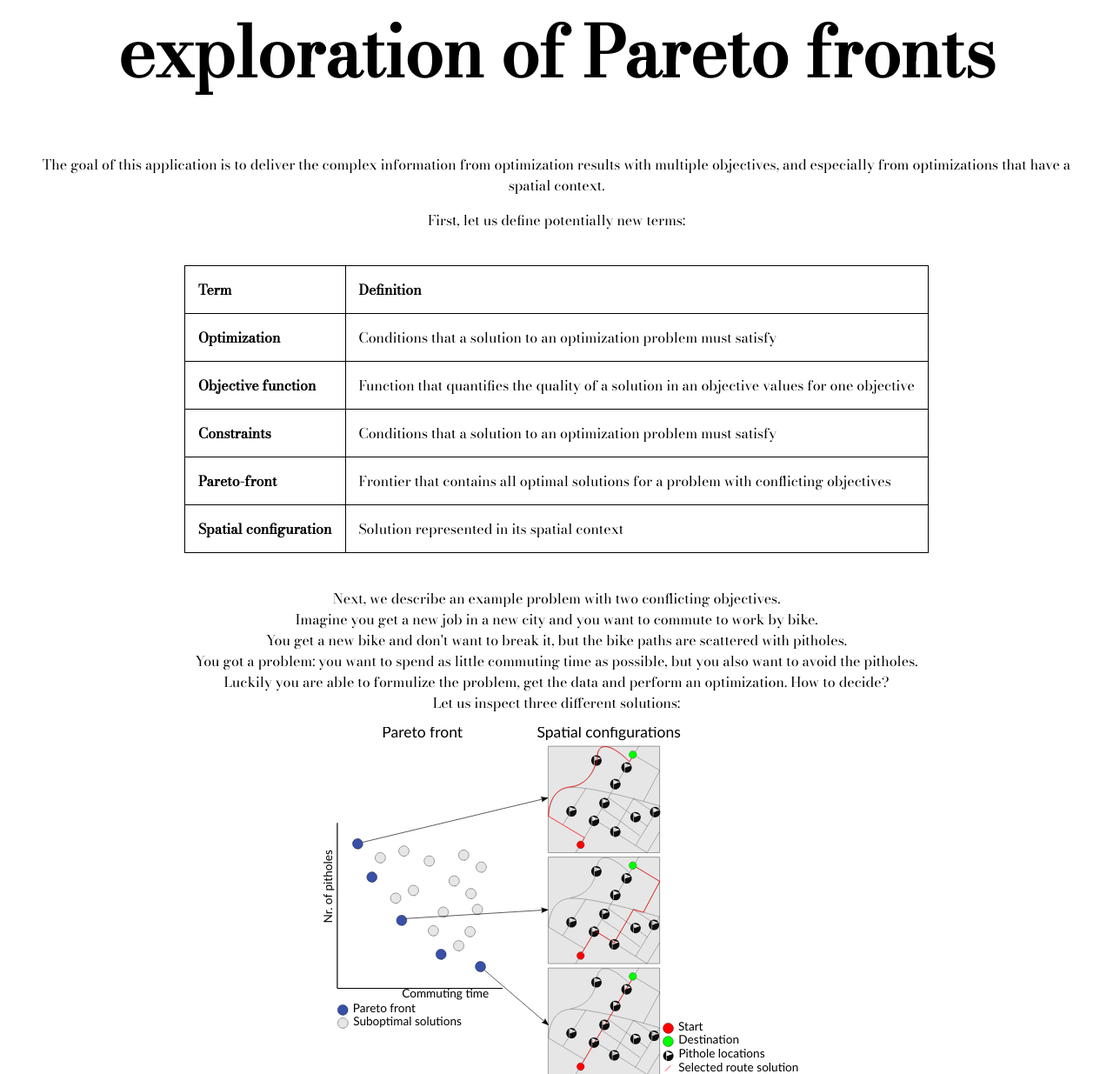
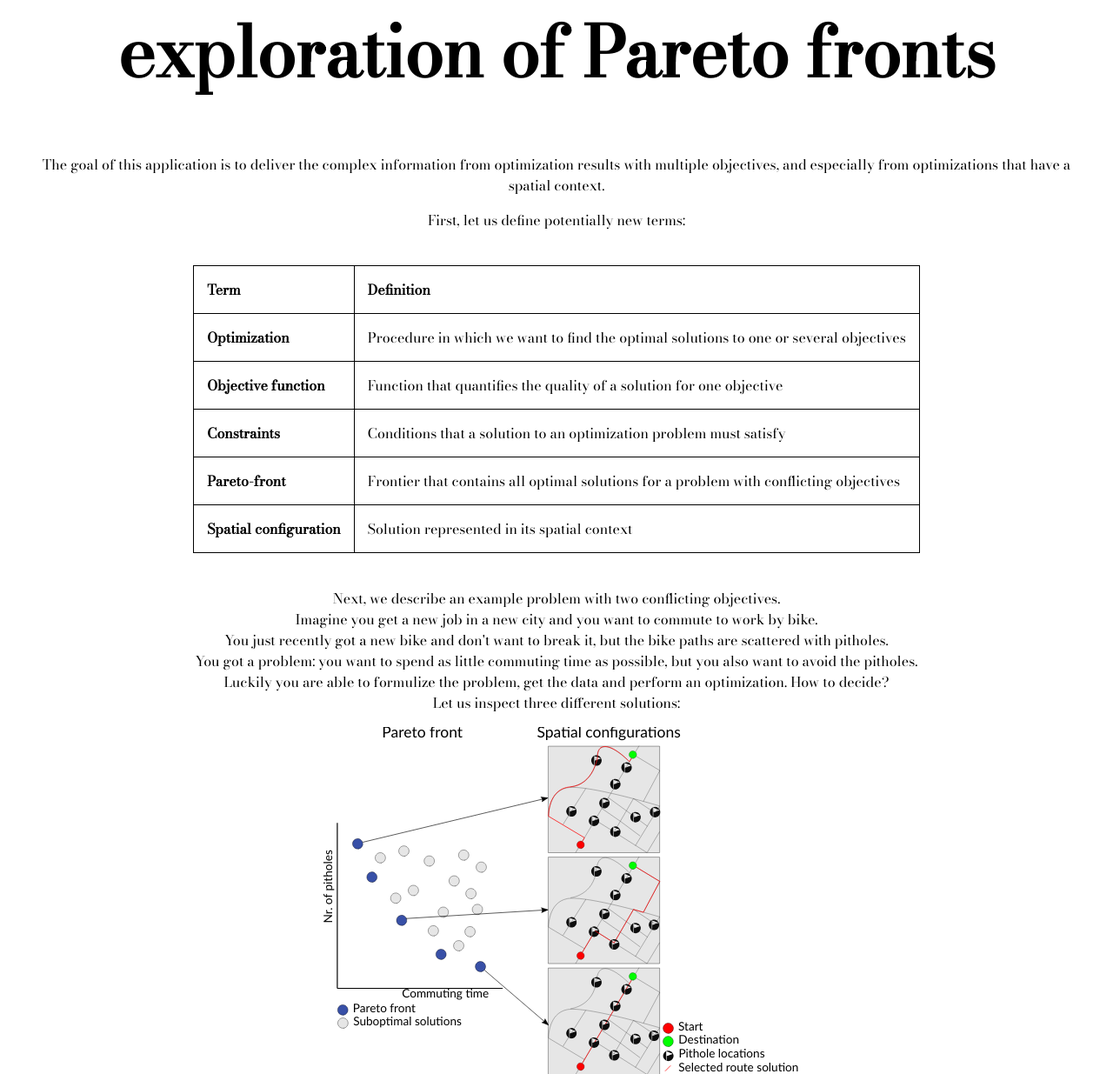
Before and after one commit to Janolem/pareto, a Flask app: page / in a window 1280 px wide. Shown: the part 223-1458 px from the top of the page at 87% size. Run offline with Flask 3, Linux system fonts and the light colour scheme; parts of the project's set-up code (start-up, migrations or seed data) failed here and were passed over; some libraries are stand-ins or nearby versions.

Commit message:
Ein paar Kleinigkeiten korrigiert

```diff
--- a/app/templates/home.html
+++ b/app/templates/home.html
@@ -13,9 +13,10 @@
         <th><b>Definition</b></th>
       </tr>
       <tr>
-        <td><b>Optimization</b></td>  <td> Conditions that a solution to an optimization problem must satisfy
+        <td><b>Optimization</b></td>  <td> Procedure in which we want to find the optimal solutions to one or several objectives</td>
+        </tr>
         <tr>
-        <td><b>Objective function</b>   </td>  <td> Function that quantifies the quality of a solution in an objective values for one objective</td>
+        <td><b>Objective function</b>   </td>  <td> Function that quantifies the quality of a solution for one objective</td>
         </tr>
         <tr>
             <td><b>Constraints</b></td> <td> Conditions that a solution to an optimization problem must satisfy</td>
@@ -31,7 +32,7 @@
 <p>
     Next, we describe an example problem with two conflicting objectives.<br>
     Imagine you get a new job in a new city and you want to commute to work by bike. <br>
-    You get a new bike and don't want to break it, but the bike paths are scattered with pitholes. <br>
+    You just recently got a new bike and don't want to break it, but the bike paths are scattered with pitholes. <br>
     You got a problem: you want to spend as little commuting time as possible, but you also want to avoid the pitholes. <br>
     Luckily you are able to formulize the problem, get the data and perform an optimization. How to decide? <br>
     Let us inspect three different solutions: </p>
```
